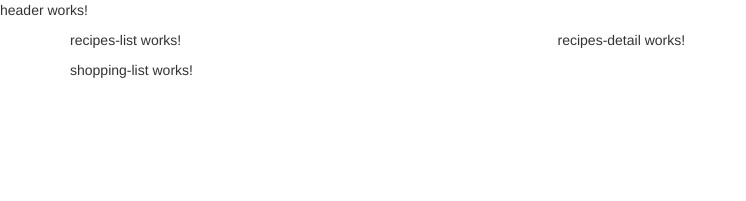
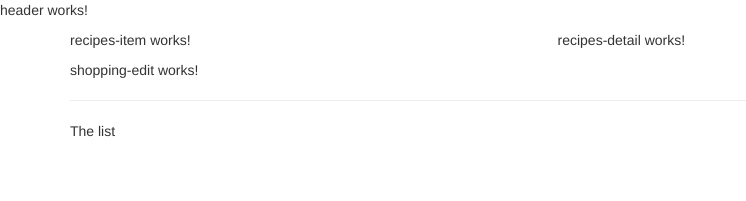
Before and after one commit to js-gibsonplu/shopping-list, an Angular app: page / in a window 1280 px wide. Shown: the top 201 px of the page, without its empty margins (0-746 px from the left). Built offline with nearby package versions, Linux system fonts and the light colour scheme.

Commit message:
fixed spelling issue with shopping edit component

```diff
--- a/src/app/app.module.ts
+++ b/src/app/app.module.ts
@@ -10,7 +10,7 @@ import { RecipesListComponent } from './components/recipes/recipes-list/recipes-
 import { RecipesItemComponent } from './components/recipes/recipes-list/recipes-item/recipes-item.component';
 import { RecipesDetailComponent } from './components/recipes/recipes-detail/recipes-detail.component';
 import { ShoppingListComponent } from './components/shopping-list/shopping-list.component';
-import { ShoppingEdtComponent } from './components/shopping-list/shopping-edt/shopping-edt.component';
+import { ShoppingEditComponent } from './components/shopping-list/shopping-edit/shopping-edit.component';
 
 @NgModule({
   declarations: [
@@ -21,7 +21,7 @@ import { ShoppingEdtComponent } from './components/shopping-list/shopping-edt/sh
     RecipesItemComponent,
     RecipesDetailComponent,
     ShoppingListComponent,
-    ShoppingEdtComponent
+    ShoppingEditComponent
   ],
   imports: [
     BrowserModule,
--- a/src/app/components/recipes/recipes-list/recipes-list.component.html
+++ b/src/app/components/recipes/recipes-list/recipes-list.component.html
@@ -1 +1 @@
-<p>recipes-list works!</p>
+<app-recipes-item></app-recipes-item>
--- /dev/null
+++ b/src/app/components/shopping-list/shopping-edit/shopping-edit.component.html
@@ -0,0 +1 @@
+<p>shopping-edit works!</p>
--- /dev/null
+++ b/src/app/components/shopping-list/shopping-edit/shopping-edit.component.ts
@@ -0,0 +1,15 @@
+import { Component, OnInit } from '@angular/core';
+
+@Component({
+  selector: 'app-shopping-edit',
+  templateUrl: './shopping-edit.component.html',
+  styleUrls: ['./shopping-edit.component.css']
+})
+export class ShoppingEditComponent implements OnInit {
+
+  constructor() { }
+
+  ngOnInit() {
+  }
+
+}
--- a/src/app/components/shopping-list/shopping-edt/shopping-edt.component.html
+++ /dev/null
@@ -1 +0,0 @@
-<p>shopping-edt works!</p>
--- a/src/app/components/shopping-list/shopping-edt/shopping-edt.component.ts
+++ /dev/null
@@ -1,15 +0,0 @@
-import { Component, OnInit } from '@angular/core';
-
-@Component({
-  selector: 'app-shopping-edt',
-  templateUrl: './shopping-edt.component.html',
-  styleUrls: ['./shopping-edt.component.css']
-})
-export class ShoppingEdtComponent implements OnInit {
-
-  constructor() { }
-
-  ngOnInit() {
-  }
-
-}
--- a/src/app/components/shopping-list/shopping-list.component.html
+++ b/src/app/components/shopping-list/shopping-list.component.html
@@ -1 +1,7 @@
-<p>shopping-list works!</p>
+<div class="row">
+    <div class="col-xs-10">
+        <app-shopping-edit></app-shopping-edit>
+        <hr>
+        <p>The list</p>
+    </div>
+</div>
```
Also changed, not shown: src/app/components/shopping-list/shopping-edit/shopping-edit.component.css (added).
